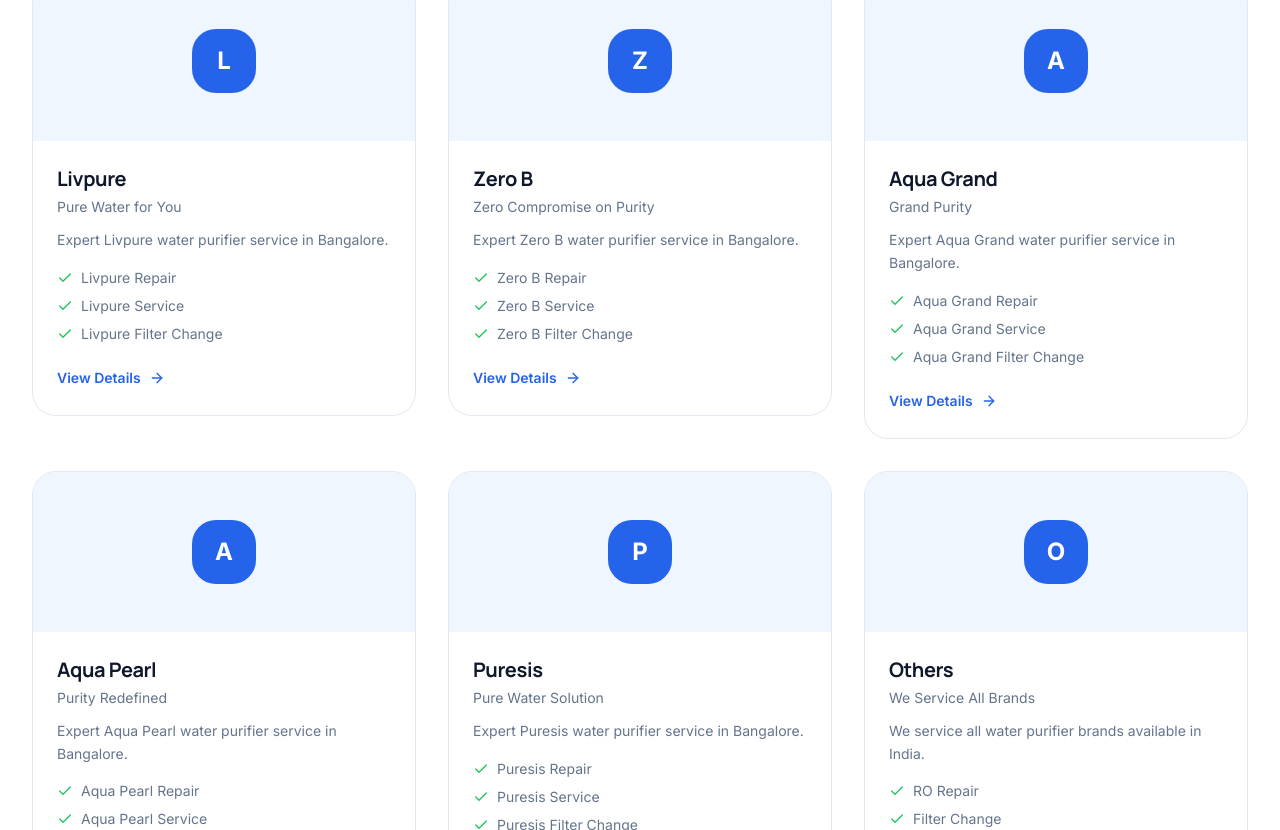
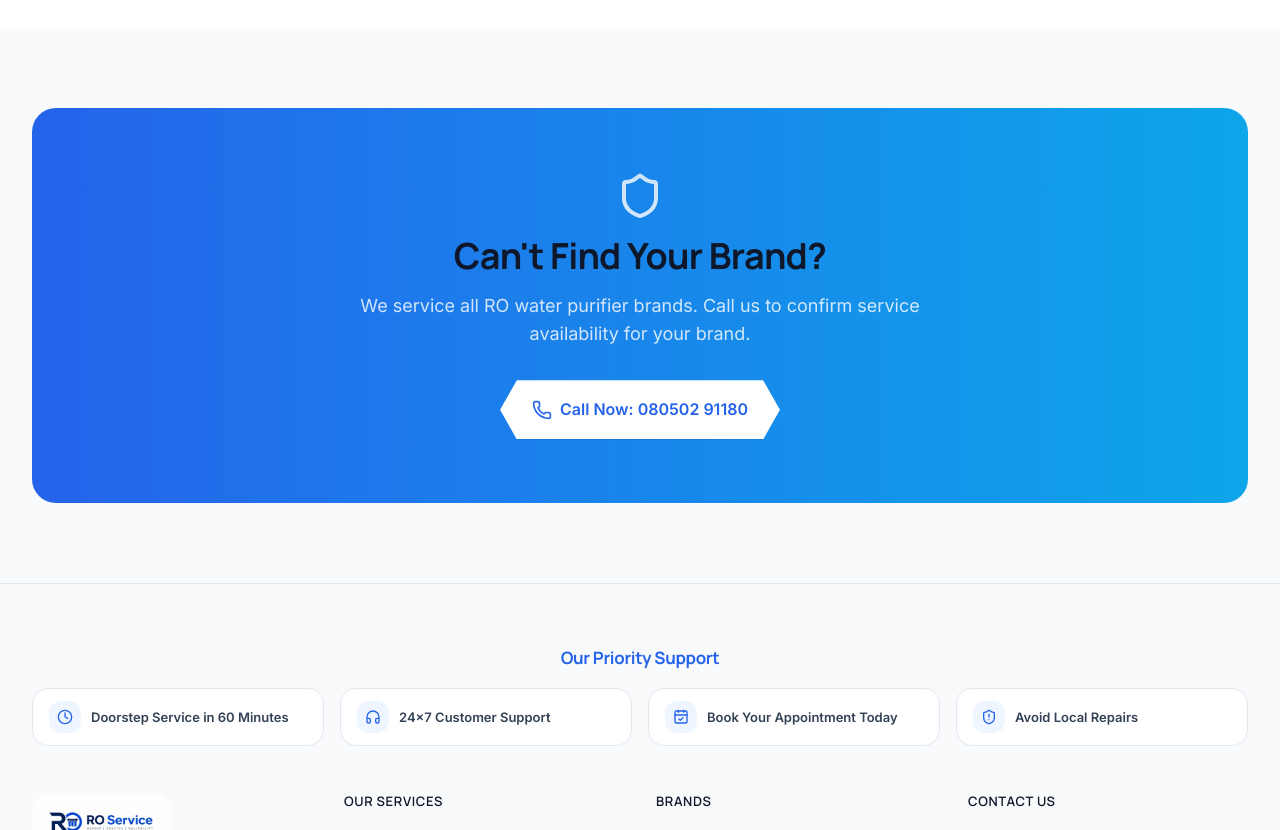
Before and after one commit to hoteldemo88-a11y/OG-Service, a React (Vite) app: page /brands in a window 1280 px wide. Shown: the part 1590-2420 px from the top of the page. Built offline with nearby package versions, Linux system fonts and the light colour scheme.

Commit message:
increase performance

```diff
--- a/src/components/sections/HeroSection.jsx
+++ b/src/components/sections/HeroSection.jsx
@@ -186,6 +186,13 @@
                     <select id="hero-brand" value={form.brand} onChange={set('brand')} required className="w-full px-3 py-3 bg-white/70 border border-[#e2e8f0] rounded-xl text-[13px] text-[#64748b] focus:outline-none focus:ring-2 focus:ring-[#2563eb]/15 focus:border-[#2563eb]/40 focus:bg-white transition-all appearance-none" style={{fontFamily:'var(--font-body)'}}>
                       <option value="">Select Brand</option>
                       {BRANDS.map(b => <option key={b.id} value={b.id}>{b.name}</option>)}
+                      <option value="havells">Havells</option>
+                      <option value="livpure">Livpure</option>
+                      <option value="zero-b">Zero B</option>
+                      <option value="aqua-grand">Aqua Grand</option>
+                      <option value="aqua-pearl">Aqua Pearl</option>
+                      <option value="puresis">Puresis</option>
+                      <option value="others">Others</option>
                     </select>
                     <ChevronDown className="absolute right-3 top-1/2 -translate-y-1/2 w-4 h-4 text-[#cbd5e1] pointer-events-none" aria-hidden="true" />
                   </div>
--- a/src/constants/index.js
+++ b/src/constants/index.js
@@ -56,12 +56,6 @@
       { name: 'Pureit', path: '/brands/pureit' },
       { name: 'AO Smith', path: '/brands/ao-smith' },
       { name: 'LG', path: '/brands/lg' },
-      { name: 'Havells', path: '/brands/havells' },
-      { name: 'Livpure', path: '/brands/livpure' },
-      { name: 'Zero B', path: '/brands/zero-b' },
-      { name: 'Aqua Grand', path: '/brands/aqua-grand' },
-      { name: 'Aqua Pearl', path: '/brands/aqua-pearl' },
-      { name: 'Puresis', path: '/brands/puresis' },
     ],
   },
   { name: 'Contact Us', path: '/contact', icon: 'Phone' },
@@ -215,13 +209,6 @@
     color: '#b91c1c',
     services: ['LG Repair', 'LG Service', 'LG Filter Change', 'LG AMC'],
   },
-  { id: 'havells', name: 'Havells', fullName: 'Havells Water Purifiers', tagline: 'Pure Water, Pure Life', description: 'Expert Havells water purifier service in Bangalore.', color: '#ea580c', services: ['Havells Repair', 'Havells Service', 'Havells Filter Change', 'Havells AMC'] },
-  { id: 'livpure', name: 'Livpure', fullName: 'Livpure Water Purifiers', tagline: 'Pure Water for You', description: 'Expert Livpure water purifier service in Bangalore.', color: '#0891b2', services: ['Livpure Repair', 'Livpure Service', 'Livpure Filter Change', 'Livpure AMC'] },
-  { id: 'zero-b', name: 'Zero B', fullName: 'Zero B Water Purifiers', tagline: 'Zero Compromise on Purity', description: 'Expert Zero B water purifier service in Bangalore.', color: '#4338ca', services: ['Zero B Repair', 'Zero B Service', 'Zero B Filter Change', 'Zero B AMC'] },
-  { id: 'aqua-grand', name: 'Aqua Grand', fullName: 'Aqua Grand Water Purifiers', tagline: 'Grand Purity', description: 'Expert Aqua Grand water purifier service in Bangalore.', color: '#0d9488', services: ['Aqua Grand Repair', 'Aqua Grand Service', 'Aqua Grand Filter Change', 'Aqua Grand AMC'] },
-  { id: 'aqua-pearl', name: 'Aqua Pearl', fullName: 'Aqua Pearl Water Purifiers', tagline: 'Purity Redefined', description: 'Expert Aqua Pearl water purifier service in Bangalore.', color: '#7c3aed', services: ['Aqua Pearl Repair', 'Aqua Pearl Service', 'Aqua Pearl Filter Change', 'Aqua Pearl AMC'] },
-  { id: 'puresis', name: 'Puresis', fullName: 'Puresis Water Purifiers', tagline: 'Pure Water Solution', description: 'Expert Puresis water purifier service in Bangalore.', color: '#2563eb', services: ['Puresis Repair', 'Puresis Service', 'Puresis Filter Change', 'Puresis AMC'] },
-  { id: 'others', name: 'Others', fullName: 'Other Brands', tagline: 'We Service All Brands', description: 'We service all water purifier brands available in India.', color: '#64748b', services: ['RO Repair', 'Filter Change', 'Membrane Replacement', 'AMC Plans'] },
 ];
 
 export const TESTIMONIALS = [
--- a/src/pages/BrandDetail.jsx
+++ b/src/pages/BrandDetail.jsx
@@ -125,12 +125,6 @@
   lg: 'Lg ro service, Lg water purifier service, Lg purifier service, Lg ro repair service',
   'ao-smith': 'Ao Smith ro service, Ao Smith water purifier service, Ao Smith service, Ao Smith ro repair service',
   pureit: 'Pureit service, Pureit ro service, Pureit water purifier service, Pureit repair service',
-  havells: 'Havells service, Havells water purifier service, Havells ro service, Havells repair service',
-  livpure: 'Livpure service, Livpure water purifier service, Livpure ro service, Livpure repair service',
-  'zero-b': 'Zero B service, Zero B water purifier service, Zero B ro service, Zero B repair service',
-  'aqua-grand': 'Aqua Grand service, Aqua Grand water purifier service, Aqua Grand ro service, Aqua Grand repair service',
-  'aqua-pearl': 'Aqua Pearl service, Aqua Pearl water purifier service, Aqua Pearl ro service, Aqua Pearl repair service',
-  puresis: 'Puresis service, Puresis water purifier service, Puresis ro service, Puresis repair service',
 };
 
 const brandServices = {
```
